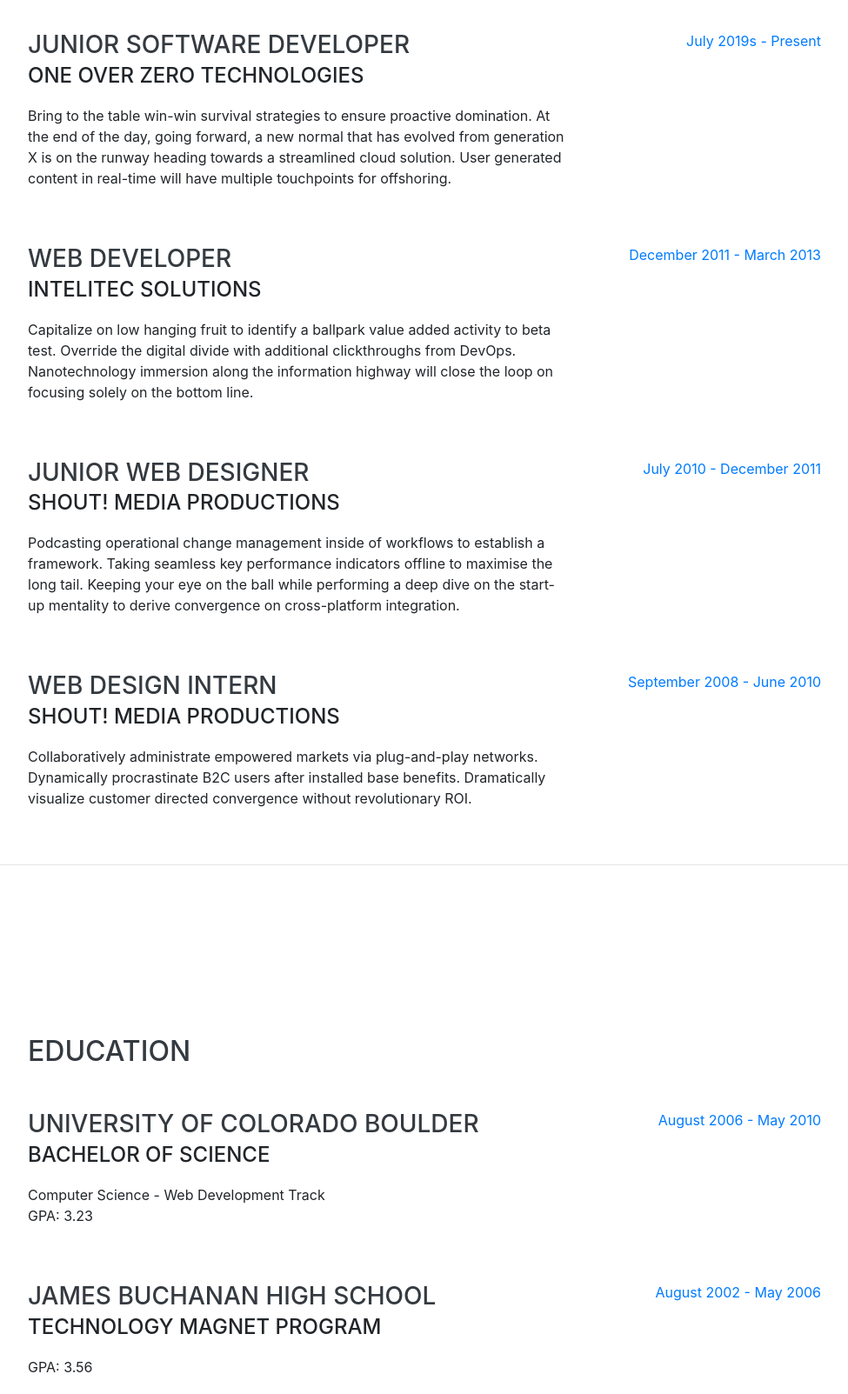
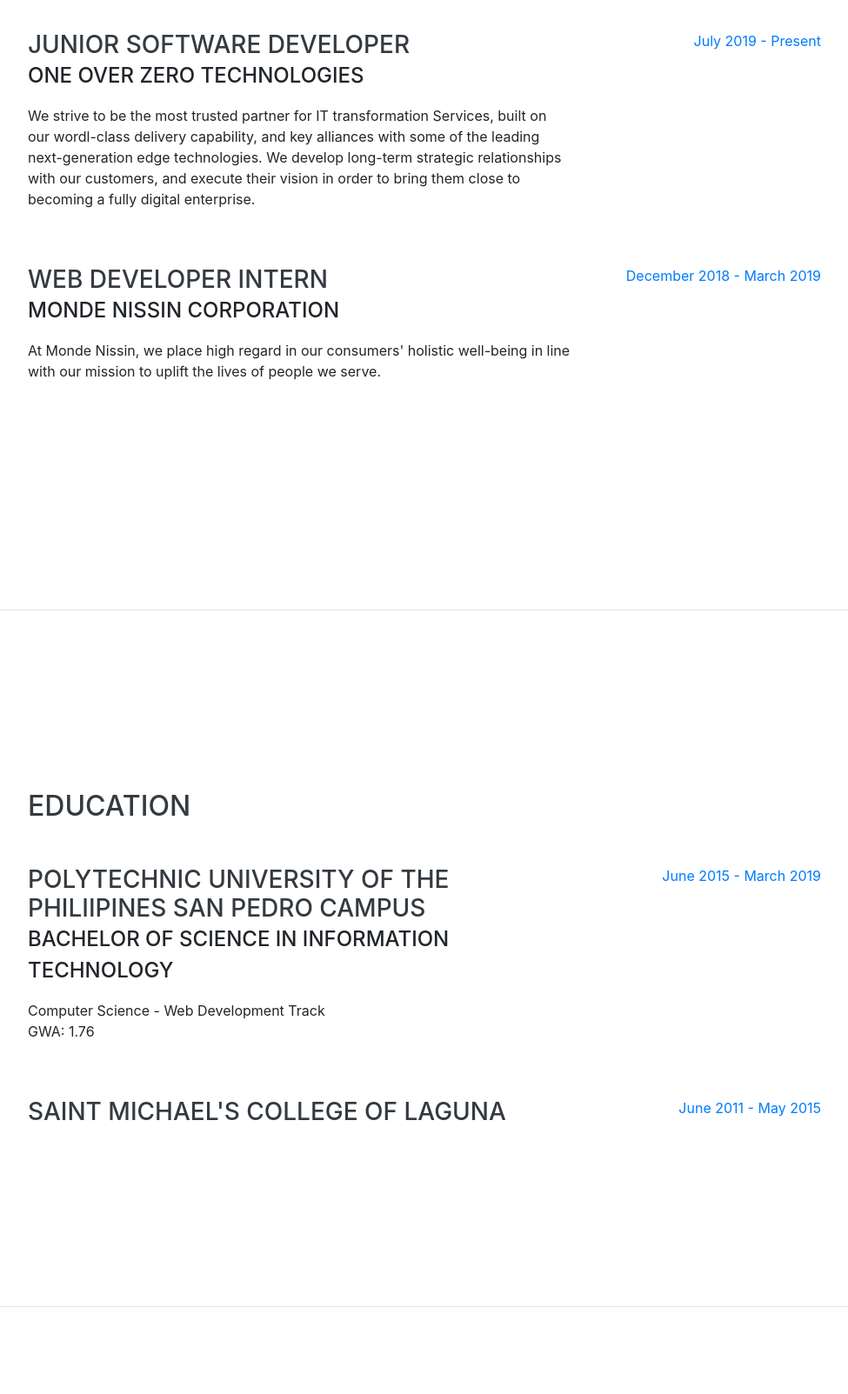
Before and after one commit to roellegoze/roellegoze.github.io, a website with bundled scripts: page index.html in a window 1280 px wide. Shown: the part 900-2503 px from the top of the page at 87% size, without its empty margins (288-1263 px from the left). Built offline with nearby package versions, Linux system fonts and the light colour scheme; a web font is replaced by a local one.

Commit message:
mini changes

```diff
--- a/index.html
+++ b/index.html
@@ -97,43 +97,23 @@
           <div class="resume-content">
             <h3 class="mb-0">Junior Software Developer</h3>
             <div class="subheading mb-3">One Over Zero Technologies</div>
-            <p>Bring to the table win-win survival strategies to ensure proactive domination. At the end of the day, going forward, a new normal that has evolved from generation X is on the runway heading towards a streamlined cloud solution. User generated content in real-time will have multiple touchpoints for offshoring.</p>
+            <p>We strive to be the most trusted partner for IT transformation Services, built on our wordl-class
+            delivery capability, and key alliances with some of the leading next-generation edge technologies. We
+            develop long-term strategic relationships with our customers, and execute their vision in order to bring them close to becoming a fully digital enterprise.</p>
           </div>
           <div class="resume-date text-md-right">
-            <span class="text-primary">July 2019s - Present</span>
+            <span class="text-primary">July 2019 - Present</span>
           </div>
         </div>
 
         <div class="resume-item d-flex flex-column flex-md-row justify-content-between mb-5">
           <div class="resume-content">
-            <h3 class="mb-0">Web Developer</h3>
-            <div class="subheading mb-3">Intelitec Solutions</div>
-            <p>Capitalize on low hanging fruit to identify a ballpark value added activity to beta test. Override the digital divide with additional clickthroughs from DevOps. Nanotechnology immersion along the information highway will close the loop on focusing solely on the bottom line.</p>
+            <h3 class="mb-0">Web Developer Intern</h3>
+            <div class="subheading mb-3">Monde Nissin Corporation</div>
+            <p>At Monde Nissin, we place high regard in our consumers' holistic well-being in line with our mission to uplift the lives of people we serve.</p>
           </div>
           <div class="resume-date text-md-right">
-            <span class="text-primary">December 2011 - March 2013</span>
-          </div>
-        </div>
-
-        <div class="resume-item d-flex flex-column flex-md-row justify-content-between mb-5">
-          <div class="resume-content">
-            <h3 class="mb-0">Junior Web Designer</h3>
-            <div class="subheading mb-3">Shout! Media Productions</div>
-            <p>Podcasting operational change management inside of workflows to establish a framework. Taking seamless key performance indicators offline to maximise the long tail. Keeping your eye on the ball while performing a deep dive on the start-up mentality to derive convergence on cross-platform integration.</p>
-          </div>
-          <div class="resume-date text-md-right">
-            <span class="text-primary">July 2010 - December 2011</span>
-          </div>
-        </div>
-
-        <div class="resume-item d-flex flex-column flex-md-row justify-content-between">
-          <div class="resume-content">
-            <h3 class="mb-0">Web Design Intern</h3>
-            <div class="subheading mb-3">Shout! Media Productions</div>
-            <p>Collaboratively administrate empowered markets via plug-and-play networks. Dynamically procrastinate B2C users after installed base benefits. Dramatically visualize customer directed convergence without revolutionary ROI.</p>
-          </div>
-          <div class="resume-date text-md-right">
-            <span class="text-primary">September 2008 - June 2010</span>
+            <span class="text-primary">December 2018 - March 2019</span>
           </div>
         </div>
 
@@ -149,24 +129,22 @@
 
         <div class="resume-item d-flex flex-column flex-md-row justify-content-between mb-5">
           <div class="resume-content">
-            <h3 class="mb-0">University of Colorado Boulder</h3>
-            <div class="subheading mb-3">Bachelor of Science</div>
+            <h3 class="mb-0">Polytechnic University of the Philiipines San Pedro Campus</h3>
+            <div class="subheading mb-3">Bachelor of Science in Information Technology</div>
             <div>Computer Science - Web Development Track</div>
-            <p>GPA: 3.23</p>
+            <p>GWA: 1.76</p>
           </div>
           <div class="resume-date text-md-right">
-            <span class="text-primary">August 2006 - May 2010</span>
+            <span class="text-primary">June 2015 - March 2019</span>
           </div>
         </div>
 
         <div class="resume-item d-flex flex-column flex-md-row justify-content-between">
           <div class="resume-content">
-            <h3 class="mb-0">James Buchanan High School</h3>
-            <div class="subheading mb-3">Technology Magnet Program</div>
-            <p>GPA: 3.56</p>
+            <h3 class="mb-0">Saint Michael's College of Laguna </h3>
           </div>
           <div class="resume-date text-md-right">
-            <span class="text-primary">August 2002 - May 2006</span>
+            <span class="text-primary">June 2011 - May 2015</span>
           </div>
         </div>
 
@@ -191,9 +169,6 @@
             <i class="fab fa-js-square"></i>
           </li>
           <li class="list-inline-item">
-            <i class="fab fa-angular"></i>
-          </li>
-          <li class="list-inline-item">
             <i class="fab fa-react"></i>
           </li>
           <li class="list-inline-item">
@@ -212,10 +187,10 @@
             <i class="fab fa-gulp"></i>
           </li>
           <li class="list-inline-item">
-            <i class="fab fa-grunt"></i>
+            <i class="fab fa-php"></i>
           </li>
           <li class="list-inline-item">
-            <i class="fab fa-npm"></i>
+            <i class="fab fa-photoshop"></i>
           </li>
         </ul>
 
```
